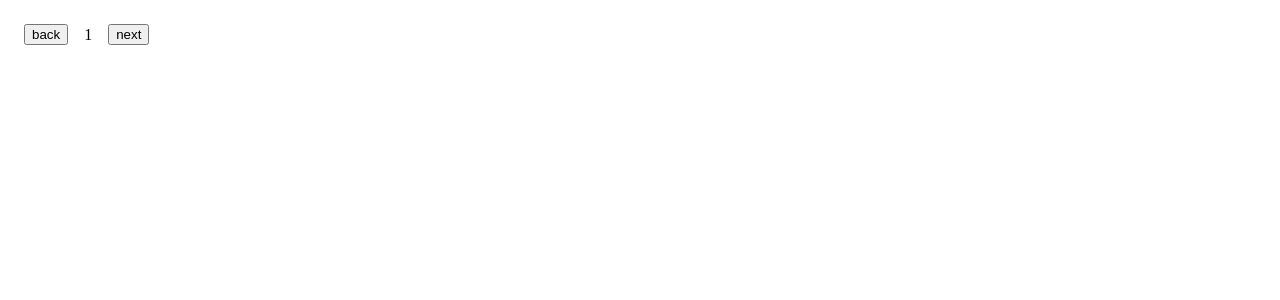
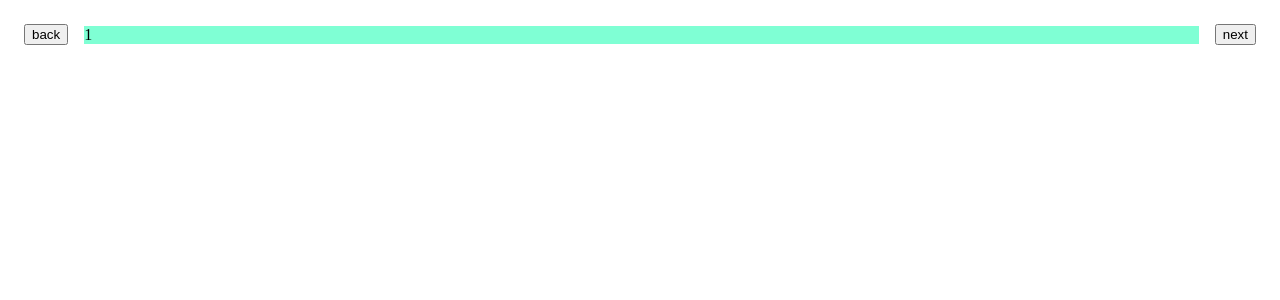
Before and after one commit to KevvKo/react-views-swiper, a React app: page / in a window 1280 px wide. Shown: the top 300 px of the page. Built offline with nearby package versions, Linux system fonts and the light colour scheme.

Commit message:
apply transition between slides

```diff
--- /dev/null
+++ b/src/packages/react-views-swiper/SlideTargets.tsx
@@ -0,0 +1,20 @@
+import React from 'react';
+
+interface SlideTargetProps {
+    targets: number;
+}
+const SlideTargets = ({targets}: SlideTargetProps) => {
+
+    const targetSlides = [];
+    for (let i = 0; i < targets; i++) {
+        targetSlides.push(<span id={`slide-view-${targets}`}></span>)
+    }
+
+    return (
+        <>
+         {targetSlides}
+        </>
+    )
+}
+
+export default SlideTargets;
--- a/src/packages/react-views-swiper/Swiper.tsx
+++ b/src/packages/react-views-swiper/Swiper.tsx
@@ -1,28 +1,69 @@
-import React, { Children, ReactNode } from "react";
+import React, { Children, ReactNode, CSSProperties, useEffect, useState } from "react";
+import { createModuleResolutionCache } from "typescript";
+import SlideTargets from "./SlideTargets";
 import View from "./View";
 
 interface SwiperProps {
     children: ReactNode | React.ReactNode[];
-    index?: number | undefined;
+    index?: number | 0;
     onIndexChanged?: (index: number) => void | undefined;
+    renderOnlyActive?: boolean;
 }
 
+const root: CSSProperties = {
+    overflow: "hidden",
+    display: 'flex',
+    position: 'relative',
+    height: '100%',
+    width: '100%'
+}
 
-const Swiper = ({children, index, onIndexChanged}: SwiperProps) => {
+const imageContainer: CSSProperties = {
+    overflow: "hidden",
+    display: 'flex',
+    position: 'relative',
+    height: '100%',
+    width: '100%'
+}
+
+const styles = {
+    root,
+    imageContainer,
+}
+
+const Swiper = ({children, index, onIndexChanged, renderOnlyActive = false}: SwiperProps) => {
 
     const childrenList = Children.toArray(children)
+    const [currentIndex, setCurrentIndex] = useState(index)
+
+    useEffect(() => {
+        if(index !== currentIndex) setCurrentIndex(index)
+        const views = document.querySelectorAll<HTMLElement>('#slide-view');
+
+        if(views && index !== currentIndex) {
+            views.forEach(view =>{
+                console.log(currentIndex)
+                const viewWidth = view.getBoundingClientRect().width;
+                if(currentIndex === 0) view.style.left = `-${ viewWidth * 1}px`
+                else if(currentIndex === childrenList.length -1) view.style.left = `-${ viewWidth * 0}px`
+                else view.style.left = `-${ viewWidth * (currentIndex! + 1)}px`
+            })
+        }
+    }, [index])
 
     return (
-        <div>
+        <div style={styles.root}>
+            <SlideTargets targets={childrenList.length}/>
+            <div id="slide-container" style={styles.imageContainer}>
             {Children.map(childrenList, (child, indexChild) => {
-
-                if(index !== indexChild) return null;
-                let hidden = index === indexChild;
+                if(renderOnlyActive && currentIndex !== indexChild) return null;
+                let hidden = currentIndex === indexChild;
 
                 return(
-                    <View hidden={hidden}>{child}</View>
+                    <View index={indexChild} hidden={hidden}>{child}</View>
                 )
-            })}
+                })}
+            </div>
         </div>
     )
 }
--- a/src/packages/react-views-swiper/View.tsx
+++ b/src/packages/react-views-swiper/View.tsx
@@ -1,17 +1,32 @@
-import React, { ReactNode } from 'react';
+import React, { ReactNode, useEffect , CSSProperties} from 'react';
 
 
 interface ViewProps {
     children: ReactNode| ReactNode[];
-    hidden: boolean
+    hidden: boolean,
+    index?: number
 }
 
+const root: CSSProperties = {
+    transition: 'left 0.5s',
+    background: 'aquamarine',
+    position: 'relative',
+    height: '100%',
+    width: '100%',
+    flexShrink: 0,
+}
+
+const styles = {
+    root,
+}
 const View = ({children, hidden}: ViewProps) => {
 
     return (
-        <div aria-hidden={hidden}>
-            {children}
-        </div>
+        <>
+            <div id='slide-view' style={styles.root} aria-hidden={hidden}>
+                {children}
+            </div>
+        </>
     )
 }
 
```
